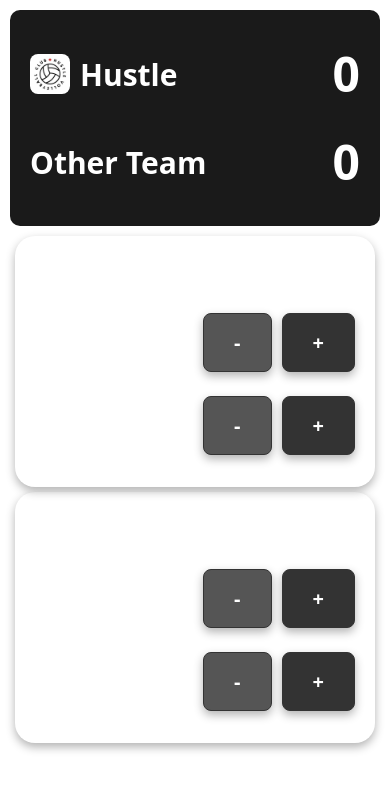
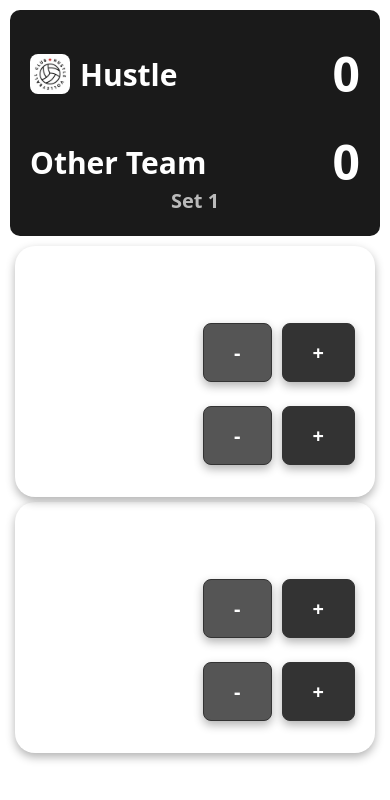
Before and after one commit to jrosario0225/volleyball-tracker, a React (Vite) app: page / in a window 390 px wide. Shown: the top 800 px of the page. Built offline with nearby package versions, Linux system fonts and the light colour scheme.

Commit message:
added sets to mobile scoreboard

```diff
--- a/src/App.jsx
+++ b/src/App.jsx
@@ -88,7 +88,8 @@
       <div className="mobile-only">
         <ScoreboardMobile
           hustleTotalScore={hustleTotalScore}
-          otherTotalScore={otherTotalScore} />
+          otherTotalScore={otherTotalScore}
+          currentSet={currentSet} />
       </div>
 
       {/* Displaying TeamSection*/}
--- a/src/components/mobile/Scoreboard.css
+++ b/src/components/mobile/Scoreboard.css
@@ -35,3 +35,12 @@
     font-weight: bold;
     color: white;
 }
+
+.set-display-mobile {
+    font-size: 20px;
+    font-weight: bold;
+    color: rgba(255, 255, 255, 0.7);
+    display: flex;
+    justify-content: center;
+    margin-top: -20px;
+}
--- a/src/components/mobile/Scoreboard.jsx
+++ b/src/components/mobile/Scoreboard.jsx
@@ -4,7 +4,7 @@
 
 // MOBILE Scoreboard
 
-function Scoreboard({ hustleTotalScore, otherTotalScore }) {
+function Scoreboard({ hustleTotalScore, otherTotalScore, currentSet }) {
     return (
         <div className="scoreboard-mobile">
             <div className="score-row">
@@ -21,6 +21,10 @@
                 </div>
                 <p className="score-number-mobile">{otherTotalScore}</p>
             </div>
+
+            <div className="set-display-mobile">
+                <p> Set {currentSet} </p>
+            </div>
         </div>
 
     )
```
